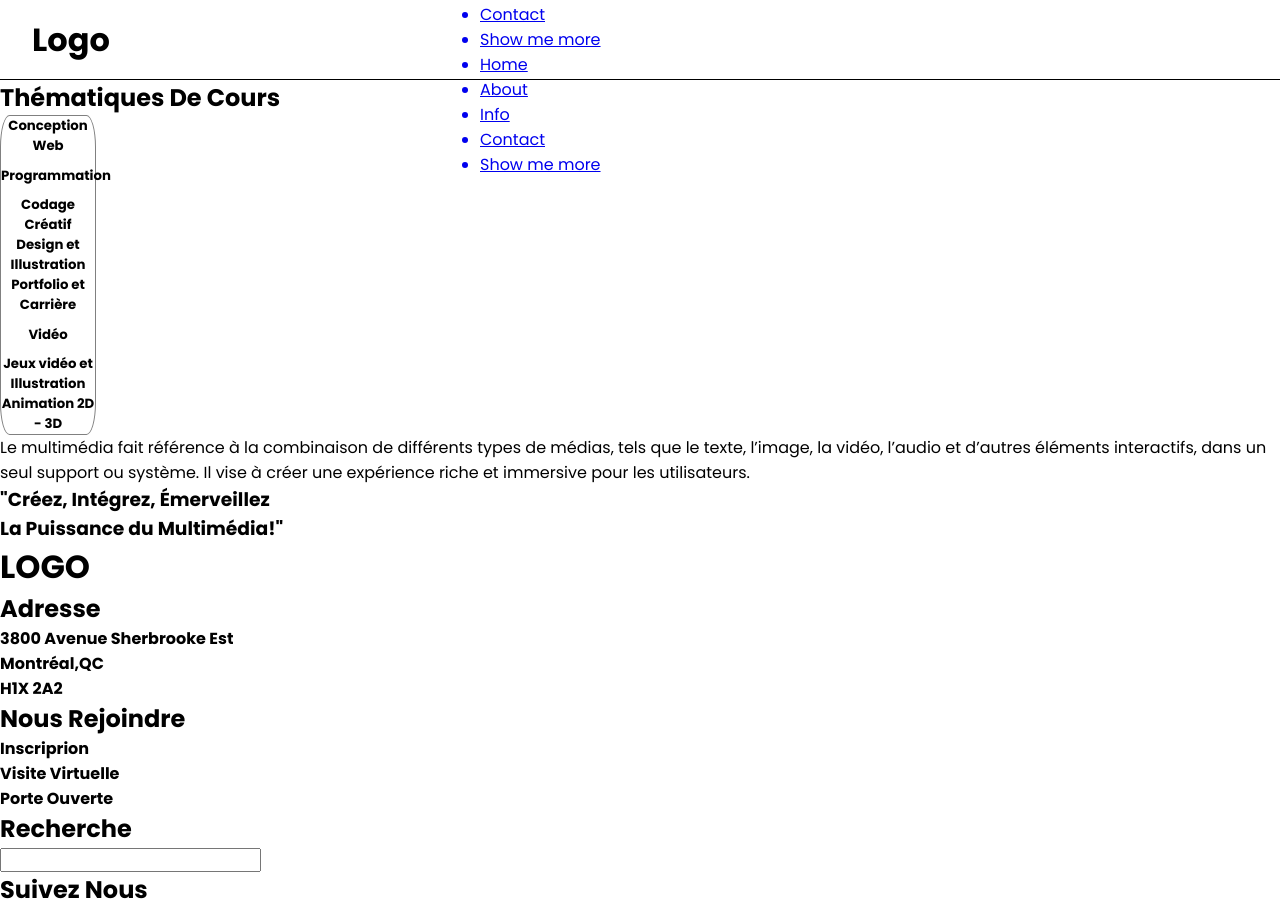
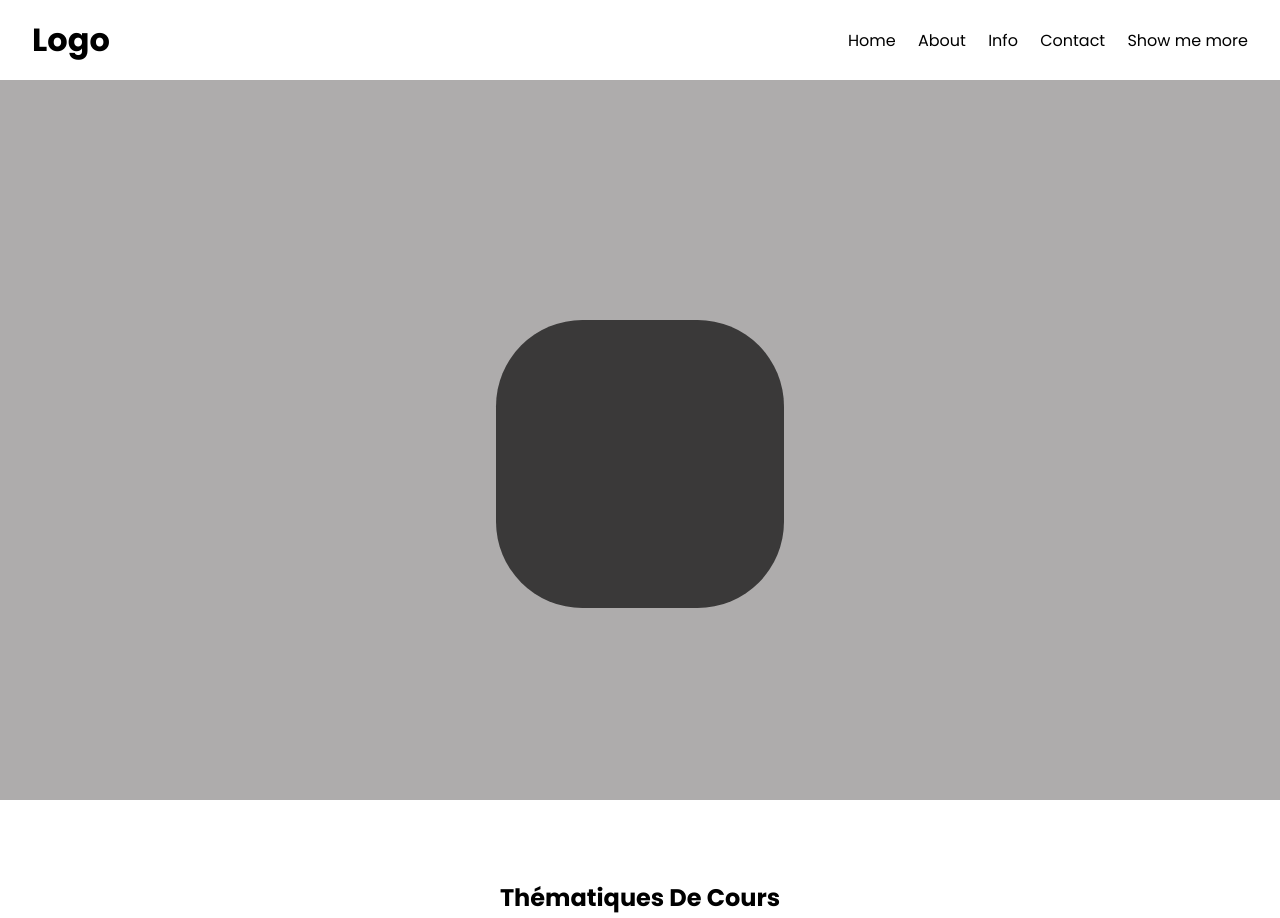
Before and after one commit to Hydra-5w5/SiteTIM, a plain HTML site: page accueil/index.html in a window 1280 px wide. Shown: the top 918 px of the page. Drawn offline with nearby package versions, Linux system fonts and the light colour scheme; files that its build step writes are made by us from their sources.

Commit message:
test liens

```diff
--- a/accueil/index.html
+++ b/accueil/index.html
@@ -3,7 +3,7 @@
   <head>
     <meta charset="UTF-8" />
     <meta name="viewport" content="width=device-width, initial-scale=1.0" />
-    <link rel="stylesheet" href="/siteTimHtml/accueil/style.css" />
+    <link rel="stylesheet" href="/style.css" />
     <link rel="preconnect" href="https://fonts.googleapis.com" />
     <link rel="preconnect" href="https://fonts.gstatic.com" crossorigin />
     <link
```
